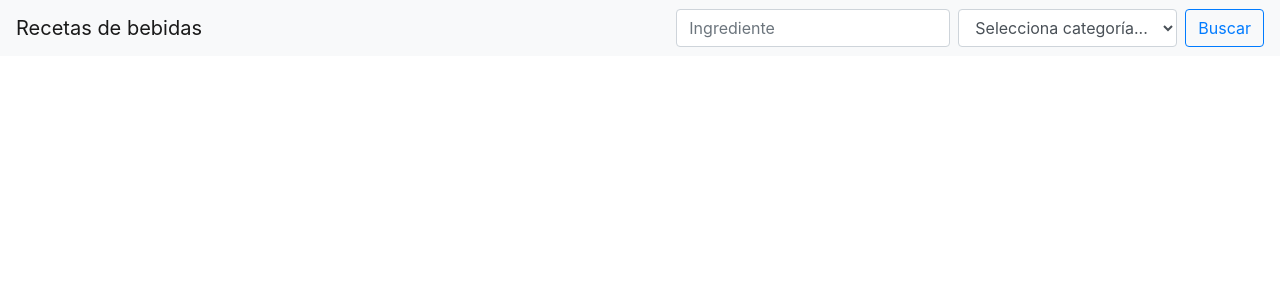
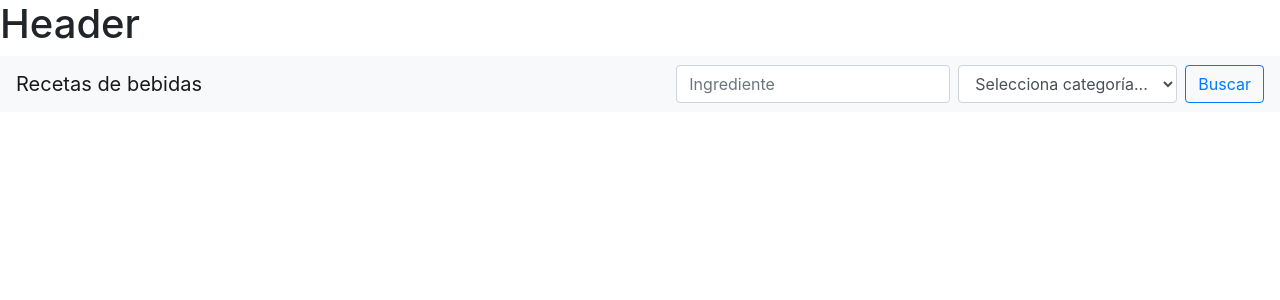
Before and after one commit to jcarlosj/React-Project-Drink-Recipes-U-JPdTV, a React (Create React App) app: page / in a window 1280 px wide. Shown: the top 300 px of the page. Built offline with nearby package versions, Linux system fonts and the light colour scheme.

Commit message:
[+] Component > Header

```diff
--- a/src/App.js
+++ b/src/App.js
@@ -1,6 +1,7 @@
 import React, { Fragment } from 'react';
 
 /** Component */
+import Header from './components/Header';
 import FormSearch from './components/FormSearch';
 
 /** Context */
@@ -9,6 +10,7 @@
 function App() {
   return (
     <CategoriesProvider>
+      <Header />
       <FormSearch />
     </CategoriesProvider>
   );
--- /dev/null
+++ b/src/components/Header.js
@@ -0,0 +1,9 @@
+import React from 'react';
+
+const Header = () => {
+    return (
+        <h1>Header</h1>
+    );
+}
+
+export default Header;
```
